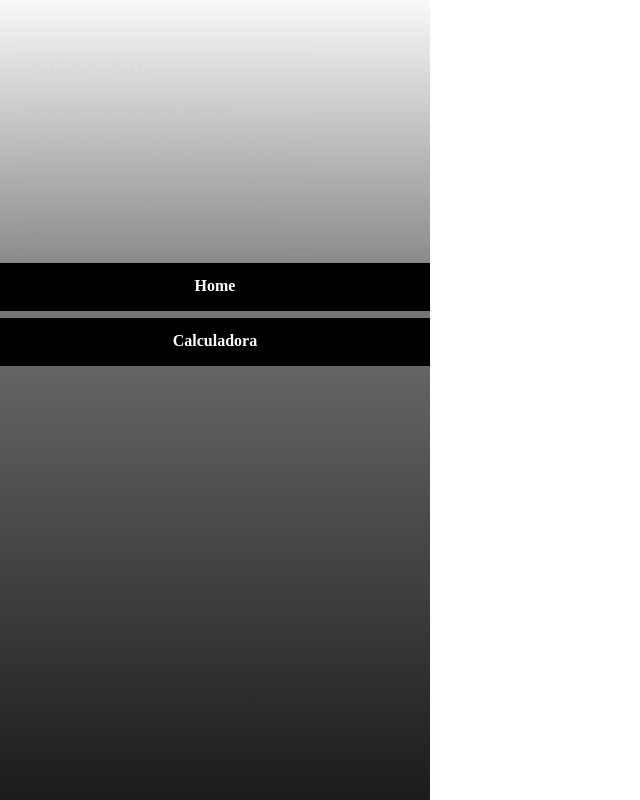
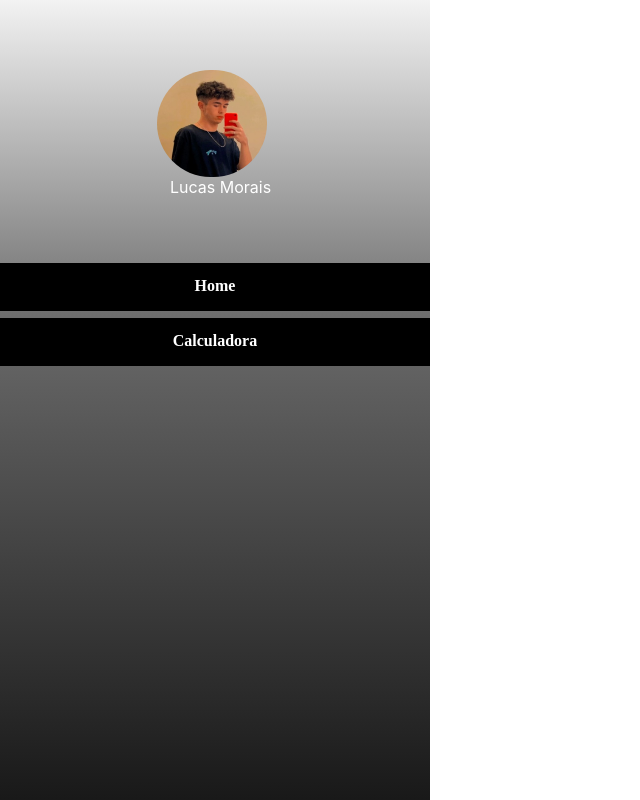
Before and after one commit to lucasmoraist/React, a React (Create React App) app in the folder lucas/: page / in a window 1280 px wide. Shown: the top 800 px of the page, without its empty margins (0-640 px from the left). Built offline with nearby package versions, Linux system fonts and the light colour scheme.

Commit message:
Landing Page com meu rosto para apresentar o criador desse projeto

```diff
--- /dev/null
+++ b/lucas/src/components/By.jsx
@@ -0,0 +1,39 @@
+import React from "react";
+import Lucas from './img/Lucas.JPG'
+import styled from "styled-components";
+
+
+export const Div = styled.div`
+    img{
+        position: absolute;
+        width: 110px;
+        height: 107px;
+        left: 157px;
+        top: 100px;
+        border-radius: 100px;
+    }
+    h2{
+        position: absolute;
+        width: 125px;
+        height: 28.53px;
+        left: 170px;
+        top: 195px;
+
+        font-family: 'Inter';
+        font-style: normal;
+        font-weight: 400;
+        font-size: 16px;
+        line-height: 19px;
+
+        color: #FFFFFF;
+    }
+`
+
+export default function By(){
+    return(
+        <Div>
+            <img src={Lucas}/>
+            <h2>Lucas Morais</h2>
+        </Div>
+    )
+}
--- a/lucas/src/routes/Menu.jsx
+++ b/lucas/src/routes/Menu.jsx
@@ -1,6 +1,7 @@
 import React from "react";
 import { Link } from "react-router-dom";
 import styled from "styled-components";
+import By from "../components/By";
 
 export const Nav = styled.div`
     div{
@@ -57,6 +58,7 @@ export default function Menu(){
     return(
         <Nav>
             <div>
+                <By/>
                 <Link id="home" to="/">Home</Link>
                 <Link id="calculadora" to="/calculadora">Calculadora</Link>
             </div>
```
Also changed, not shown: lucas/src/components/img/Lucas.JPG (added).
